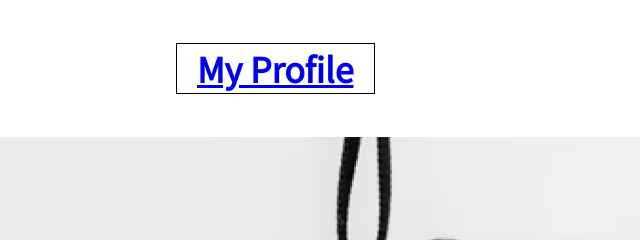
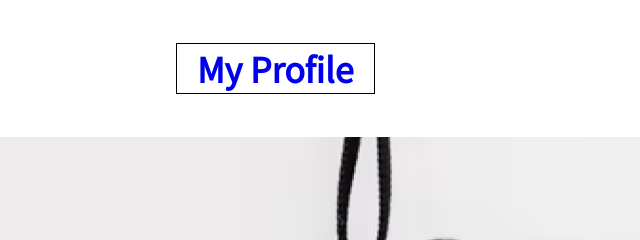
Before and after one commit to aya2827/html-css-practical, a plain HTML site: page kadai_001/index.html in a window 1280 px wide. Shown: the top 240 px of the page, 0-640 px from the left. Drawn offline with Linux system fonts and the light colour scheme.

Commit message:
Add files via upload

```diff
--- a/kadai_001/style.css
+++ b/kadai_001/style.css
@@ -21,6 +21,9 @@ body {
   padding: 0px 20px;
   margin-left: 16px;
   font-size: 34px;
+}
+h1 a {
+  text-decoration: none;
 }
 #nav ul {
   display: flex;
```
